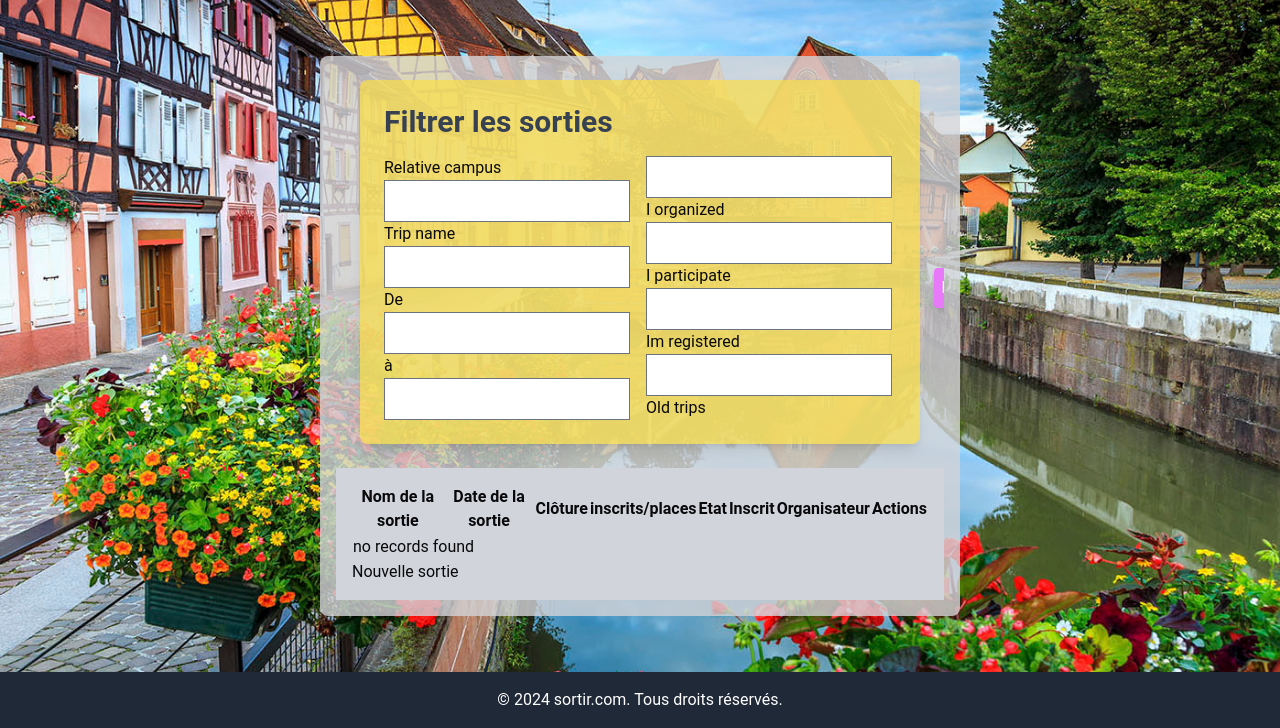
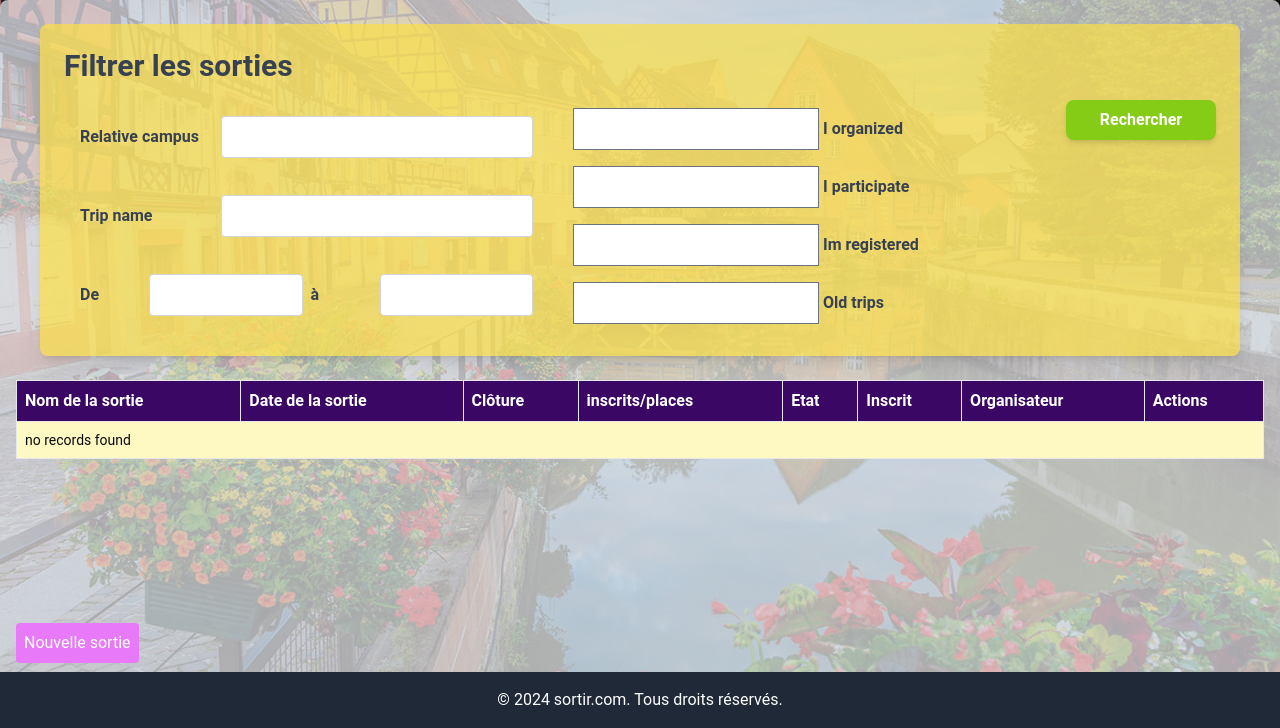
Before and after one commit to kimptgr/sortir.eni, a Symfony app: template templates/trip/index.html.twig in a window 1280 px wide. Shown: the part 72-800 px from the top of the page. Run offline with Twig, Linux system fonts and the light colour scheme; the template is opened without the code that fills it, so the values that code supplies are empty; form fields are guessed from the names that the template uses; style sheets or scripts are compiled from the project's sources; some libraries are stand-ins or nearby versions.

Commit message:
modify display index

```diff
--- a/assets/styles/app.css
+++ b/assets/styles/app.css
@@ -42,10 +42,40 @@ main > div.flash {
     }
 
     .list-filter {
-        @apply grid sm:grid-cols-1 md:grid-cols-[1fr_1fr_150px] gap-4 ;
+        @apply grid md:grid-cols-1 lg:grid-cols-[1fr_1fr_150px] gap-4 ;
 
         .main-input-group {
-            @apply w-full flex justify-center md:items-center flex-col
+            @apply w-full flex flex-col justify-items-start flex flex-col justify-between h-full;
+
+            .input-group {
+                @apply  items-center ;
+            }
+            .input-group label {
+                @apply font-semibold;
+            }
+
+            .input-group input {
+                @apply rounded ;
+            }
+            .input-group-checkbox {
+                @apply justify-center p-2;
+            }
+
+            .input-group-checkbox input[type="checkbox"] {
+                @apply w-5 h-5 accent-green-500 transition-all duration-300 ease-in-out;
+            }
+
+            .input-group-checkbox input[type="checkbox"]:hover {
+                @apply scale-110;
+            }
+
+            .input-group-checkbox label {
+                @apply font-semibold text-gray-700 cursor-pointer;
+            }
+
+            .input-group-checkbox input[type="checkbox"]:focus {
+                @apply outline-2 outline-purple-500 outline-offset-2;
+            }
         }
     }
 }
@@ -58,6 +88,49 @@ main > div.flash {
     @apply min-w-full
 }
 
+.table-trips th, .table-trips td {
+    @apply border text-left p-2;
+}
+
+.table-trips th {
+    @apply bg-purple-950 text-white ;
+}
+
+.table-trips td {
+    @apply text-sm ;
+}
+
+.table-trips tbody tr:nth-child(odd) {
+    @apply bg-yellow-100 ;
+}
+
+.table-trips tbody tr:nth-child(even) {
+    background-color: white;
+}
+
+.table-trips tbody tr:hover {
+    @apply bg-purple-200 ;
+}
+
+table a {
+    text-decoration: none;
+    position: relative;
+}
+
+table a::after {
+    content: "";
+    position: absolute;
+    left: 0;
+    bottom: -2px;
+    width: 0;
+    height: 1px;
+    background-color: currentColor;
+    transition: width 0.3s ease-in-out;
+}
+
+table a:hover::after {
+    width: 100%;
+}
 
 /*Style for profil*/
 .main-container {
@@ -91,16 +164,16 @@ h2 {
 }
 
 /*ediProfil*/
-.form-row {
+.form-row, .input-group {
     @apply flex gap-2 p-4;
 }
 
-.form-row label {
+.form-row label, .input-group label {
     width: 30%;
     @apply items-center text-left font-medium text-gray-700 ;
 }
 
-.form-row input, .form-row select {
+.form-row input, .form-row select, .input-group input, .input-group select {
     width: 70%;
     @apply p-2 border border-gray-300 rounded-md focus:ring;
 }
@@ -109,16 +182,11 @@ h2 {
     @apply text-red-500 text-sm h-4
 }
 
-/*button[type="submit"] {*/
-/*    @apply relative inline-flex items-center justify-center p-0.5 mb-2 me-2 overflow-hidden text-sm font-medium text-gray-900 rounded-lg bg-gradient-to-br from-purple-500 to-pink-500 hover:text-white dark:text-white focus:ring-4 focus:outline-none focus:ring-purple-200 dark:focus:ring-purple-800*/
-/*}*/
-
-/*button[type="submit"] > span {*/
-/*    @apply relative px-5 py-2.5 transition-all ease-in duration-75 bg-white dark:bg-gray-900 rounded-md*/
-/*}*/
-
-button[type="submit"], input[type="submit"]  {
+.btn-add, button[type="submit"], input[type="submit"]  {
     @apply bg-fuchsia-400 text-white py-2 p-2 rounded hover:bg-fuchsia-700
+}
+.btn-search[type="submit"] {
+    @apply bg-lime-500 text-white font-bold py-2 px-4 rounded-lg shadow-md hover:bg-green-500 hover:shadow-lg transition duration-200 ease-in-out py-2 p-2
 }
 button[type="reset"], input[type="reset"] {
     @apply bg-gray-300 text-gray-700 p-2 rounded hover:bg-gray-400
--- a/templates/trip/index.html.twig
+++ b/templates/trip/index.html.twig
@@ -3,6 +3,20 @@
 {% block title %}Index des sorties | {{ parent() }}{% endblock %}
 
 {% block body %}
+    <style>
+        main {
+            align-items: flex-start;
+            overflow: hidden;
+        }
+
+        .block-body {
+            width: 105%;
+            height: 101%;
+            display: flex;
+            flex-direction: column;
+        }
+    </style>
+
     <div class="main-trip-index">
         <section class="container-filter">
             <h2 class="text-3xl">
@@ -20,18 +34,16 @@
                         {{ form_widget(form.tripName) }}
                     </div>
                     <div class="inputDate">
-                        <div class="input-group">
+                        <div class="input-group flex">
                             {{ form_label(form.startDateTime, 'De ') }}
                             {{ form_widget(form.startDateTime) }}
-                        </div>
-                        <div class="input-group">
                             {{ form_label(form.registrationDeadline, 'à ') }}
                             {{ form_widget(form.registrationDeadline) }}
                         </div>
                     </div>
                 </div>
                 <div class="main-input-group">
-                    <div class="input-group">
+                    <div class="flex flex-col justify-between h-full">
                         <div class="input-group-checkbox">
                             {{ form_widget(form.iOrganized) }}
                             {{ form_label(form.iOrganized) }}
@@ -51,14 +63,14 @@
                     </div>
                 </div>
                 <div class="main-input-group">
-                    <button type="submit" class="bg-purple-600 text-white font-bold py-2 px-4 rounded-lg shadow-md hover:bg-purple-700 hover:shadow-lg transition duration-200 ease-in-out">Rechercher
+                    <button type="submit" class="btn-search">Rechercher
                     </button>
                 </div>
             </div>
         </section>
         {{ form_end(form) }}
-        <div class="container-table">
-            <table class="table-trips">
+        <div class="overflow-auto flex-grow bg-transparent p-0 ">
+            <table class="table-trips table-trips w-full">
                 <thead>
                 <tr>
                     <th>Nom de la sortie</th>
```
Also changed, not shown: other parts of templates/trip/index.html.twig (+22 -12 lines).
